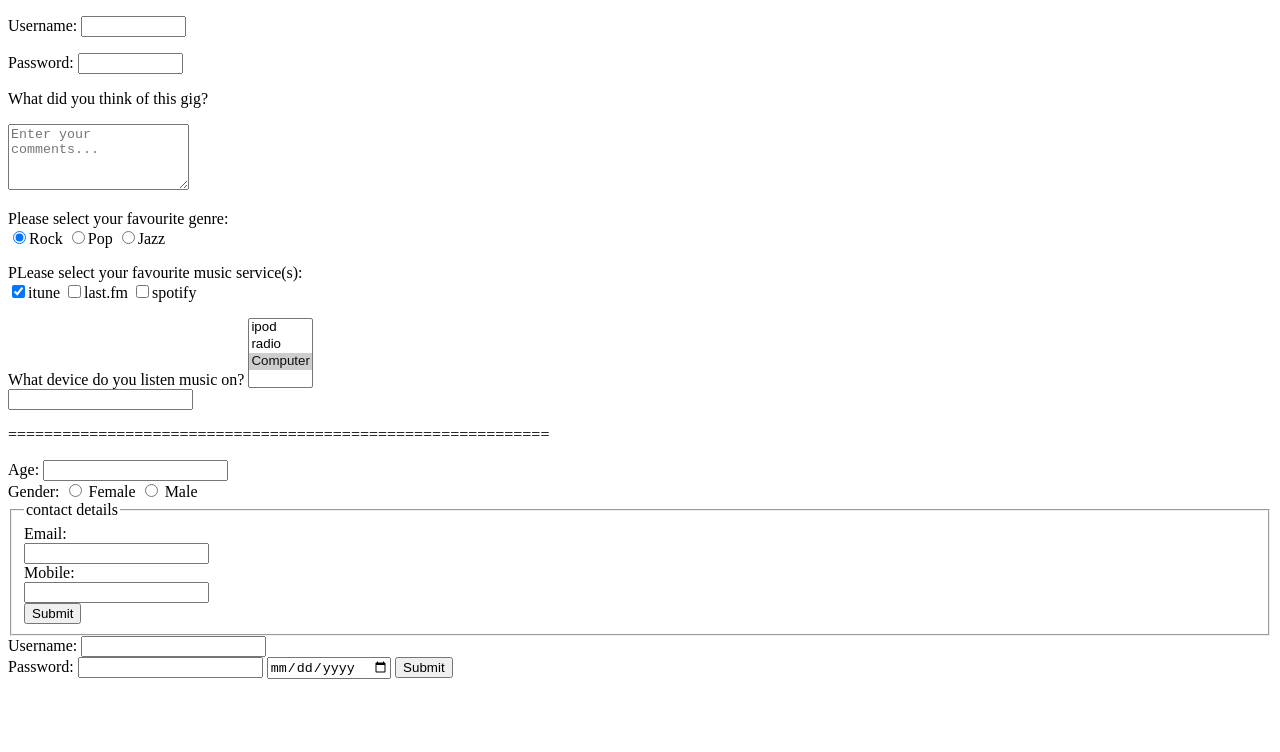
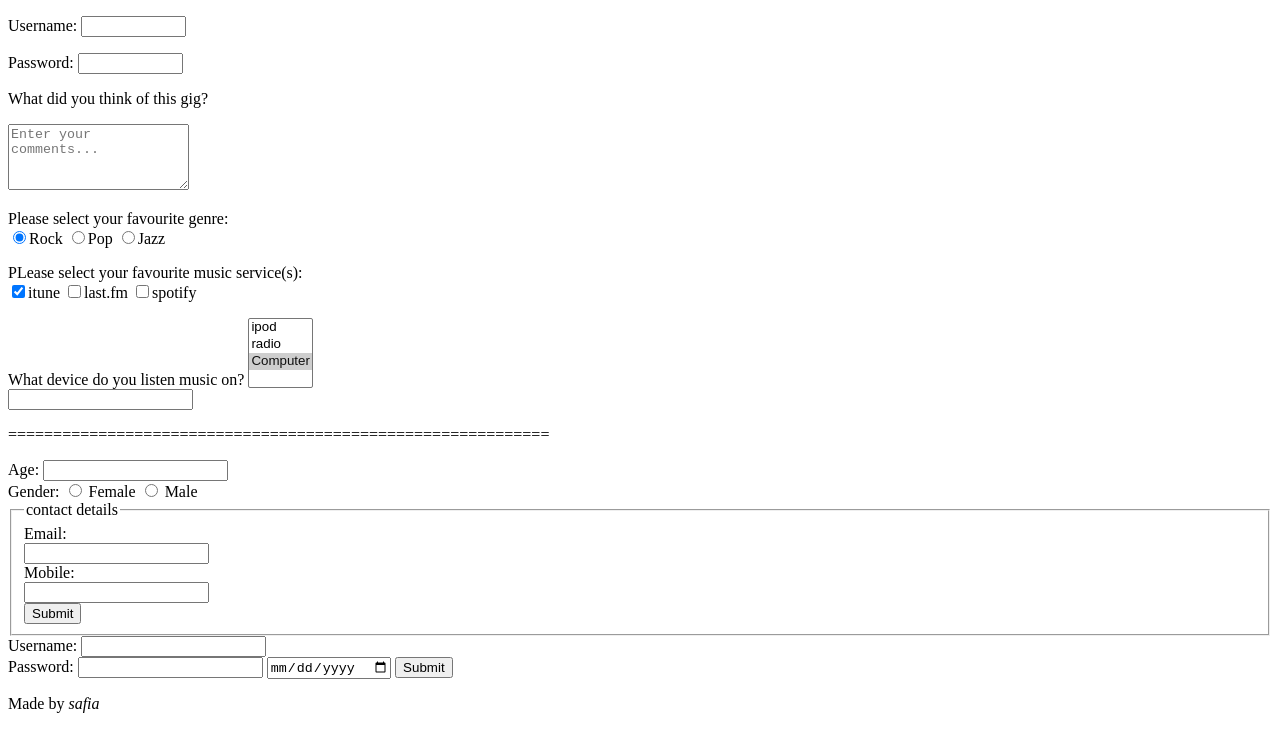
Before and after one commit to sultanasafia/testing, a plain HTML site: page index.html in a window 1280 px wide. Drawn offline with Linux system fonts and the light colour scheme.

Commit message:
modify name

```diff
--- a/index.html
+++ b/index.html
@@ -119,7 +119,7 @@ Gender:
 <input type="date" name="date"required />
 <input type="submit" value="Submit" />
 </form>
-
+    <p>Made by <i>safia</i> </p>
 
 </body>
 </html>
```
